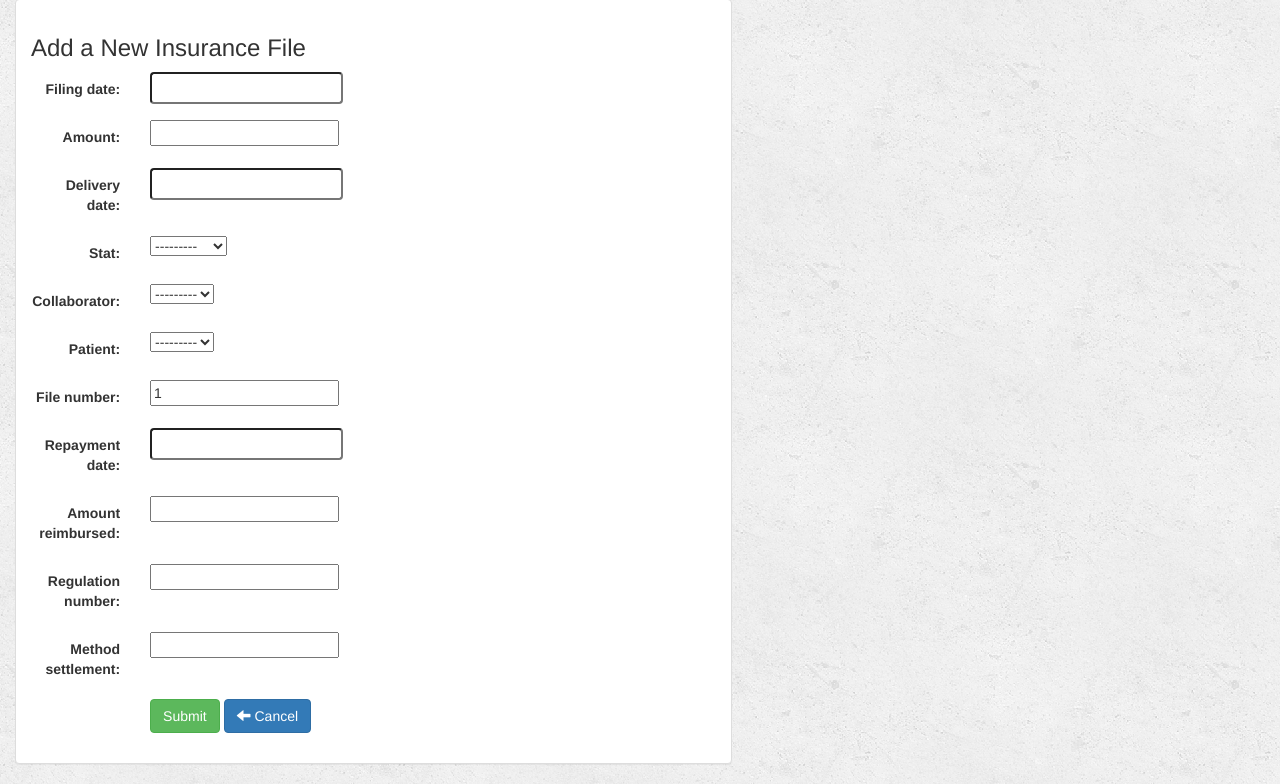
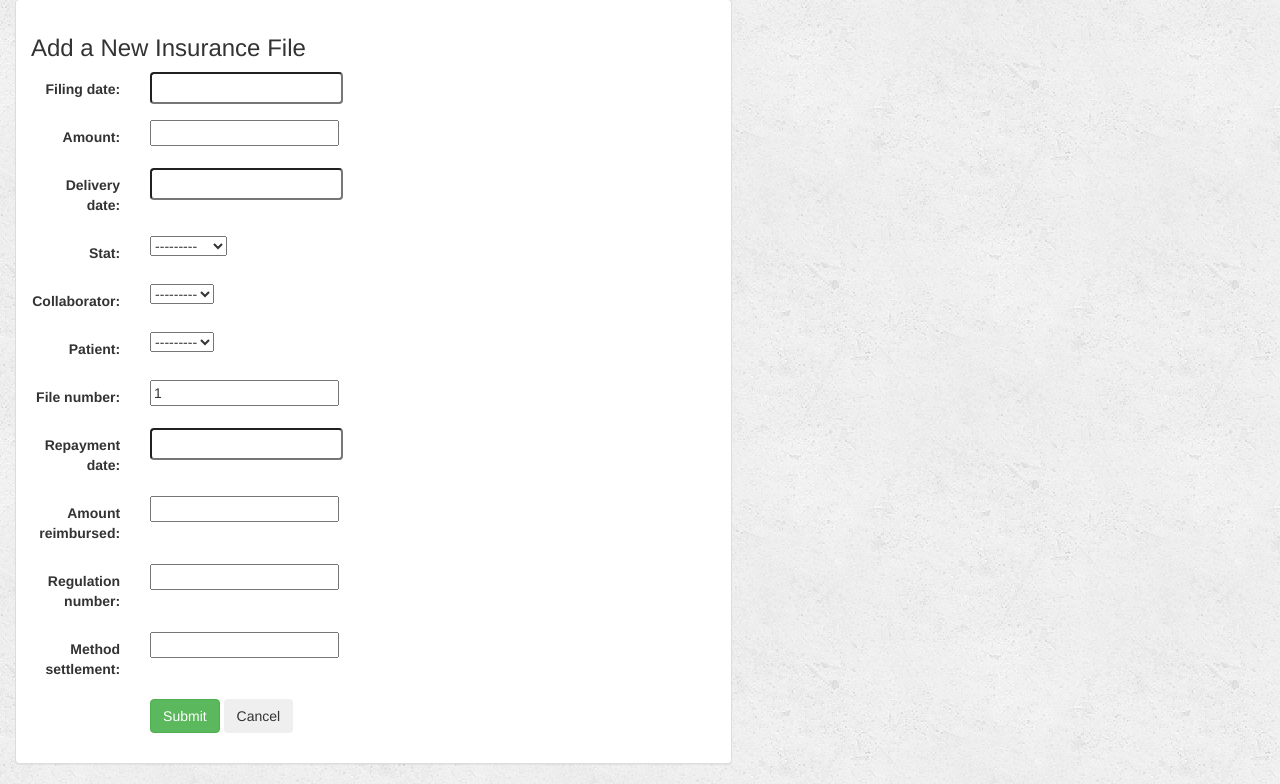
Before and after one commit to fatimaezahra/Administratif-managment, a Django app: page /insurance/create in a window 1280 px wide. Shown: the part 73-857 px from the top of the page. Run offline with Django 3.2, Linux system fonts and the light colour scheme; the visitor is signed in with stand-in values (Sample User, id 1); data that the repository does not hold is empty; some libraries are stand-ins or nearby versions.

Commit message:
fix cancel insurance

```diff
--- a/insurance/templates/insurance/form_insurance.html
+++ b/insurance/templates/insurance/form_insurance.html
@@ -18,12 +18,8 @@
                             <div class="col-sm-offset-2 col-sm-10">
 
                                 <button type="submit" class="btn btn-success">Submit</button>
+                                 <input formnovalidate  type="submit" name="cancel" value="Cancel" class="btn btn-secondary"/>
 
-                                <a href="{% url 'insurance:index' %}" >
-                    <button class="btn btn-primary">
-                        <span class="glyphicon glyphicon-arrow-left" aria-hidden="true"></span>&nbsp;Cancel
-                    </button>
-                </a>
                             </div>
                         </div>
                     </form>
--- a/insurance/views.py
+++ b/insurance/views.py
@@ -219,8 +219,10 @@ def delete_relation(request, pk):
 
 @login_required
 def create(request):
+    if 'cancel' in request.POST:
+        return redirect('insurance:index')
+
     insurance = FileInsuranceForm(request.POST or None)
-    print(insurance)
     if insurance.is_valid():
         insurance.save()
         messages.info(request, 'insurance created successfully')
```
